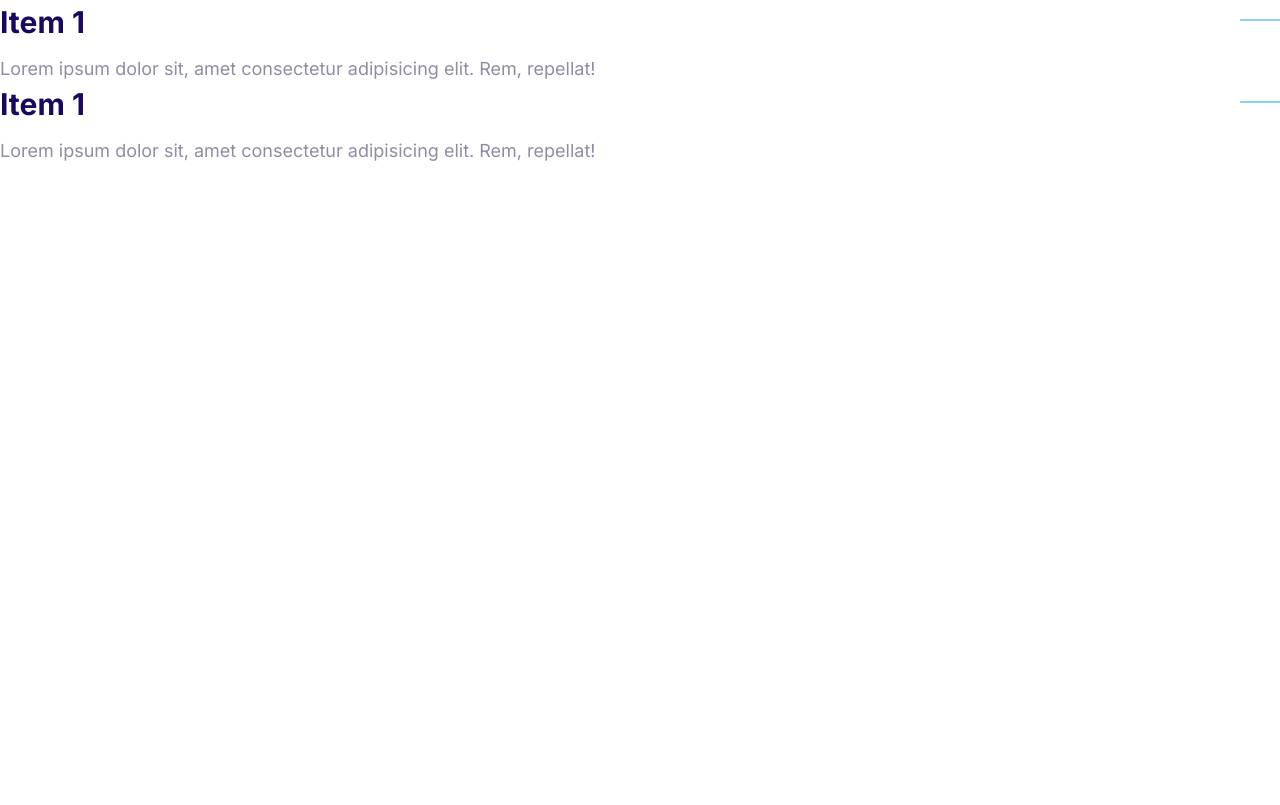
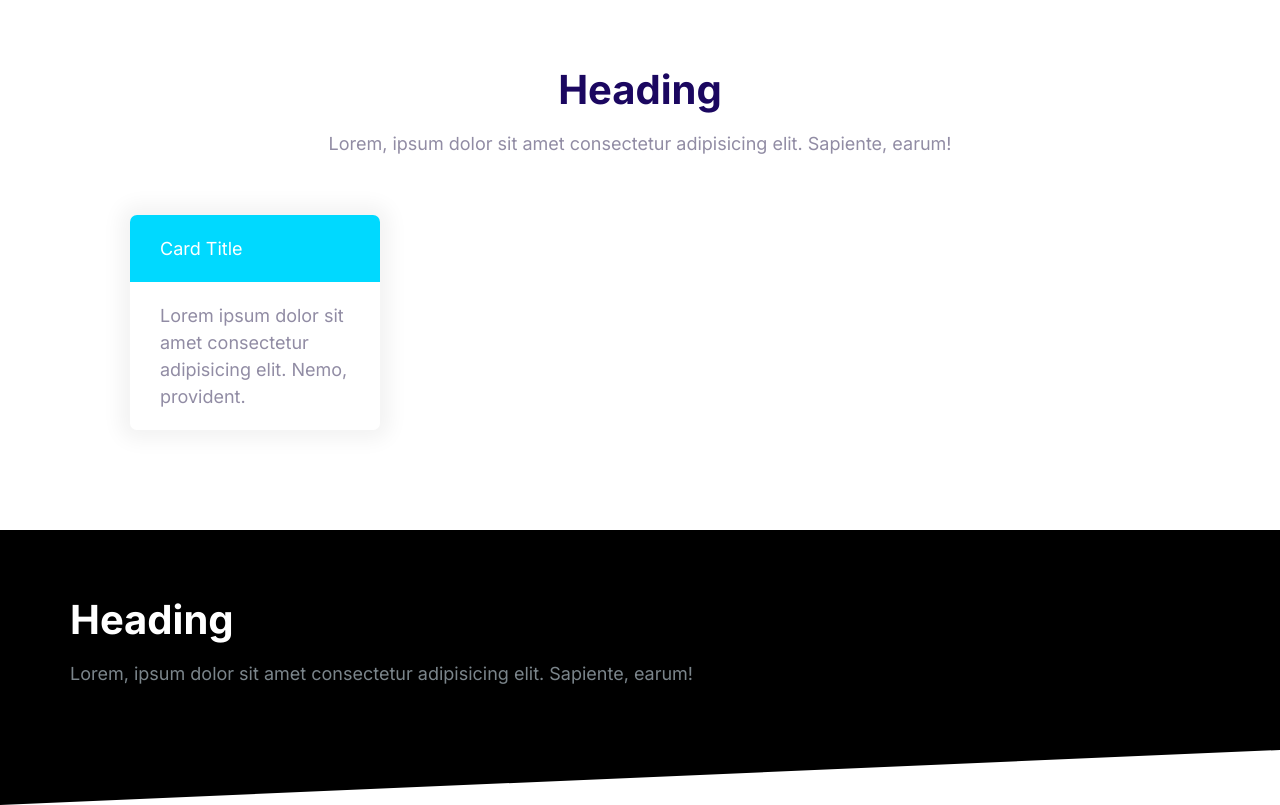
Before and after one commit to aussio/justify, a plain HTML site: page index.html in a window 1280 px wide. Drawn offline with Linux system fonts and the light colour scheme.

Commit message:
Creates block component

```diff
--- a/css/styles.css
+++ b/css/styles.css
@@ -574,3 +574,41 @@ a {
   max-height: 100vh;
   opacity: 1;
 }
+
+/* Blocks */
+.block {
+  --padding-verticle: 6rem;
+  padding: var(--padding-verticle) 2rem;
+}
+
+.block__header {
+  text-align: center;
+}
+
+.block__heading {
+  margin-top: 0;
+}
+
+.block--dark {
+  background: #000;
+  color: #7b858b;
+}
+
+.block--dark .block__heading {
+  color: #fff;
+}
+
+.block--skewed-right {
+  padding-bottom: calc(var(--padding-verticle) + 4rem);
+  clip-path: polygon(0% 0%, 100% 0%, 100% 100%, 0% 80%);
+}
+
+.block--skewed-left {
+  padding-bottom: calc(var(--padding-verticle) + 4rem);
+  clip-path: polygon(0% 0%, 100% 0%, 100% 80%, 0% 100%);
+}
+
+.container {
+  max-width: 1140px;
+  margin: 0 auto;
+}
--- a/index.html
+++ b/index.html
@@ -16,28 +16,33 @@
     <link rel="stylesheet" href="css/styles.css" />
   </head>
   <body>
-    <div class="collapsible collapsible--expanded">
-      <header class="collapsible__header">
-        <h2 class="collapsible__heading">Item 1</h2>
-        <svg class="icon icon--black collapsible__chevron">
-          <use xlink:href="images/sprite.svg#line"></use>
-        </svg>
+    <section class="block container">
+      <header class="block__header">
+        <h2 class="block__heading">Heading</h2>
+        <p>
+          Lorem, ipsum dolor sit amet consectetur adipisicing elit. Sapiente,
+          earum!
+        </p>
       </header>
-      <div class="collapsible__content">
-        Lorem ipsum dolor sit, amet consectetur adipisicing elit. Rem, repellat!
+      <div style="width: 30%; padding: 4rem">
+        <div class="card card--secondary">
+          <header class="card__header">Card Title</header>
+          <div class="card__body">
+            Lorem ipsum dolor sit amet consectetur adipisicing elit. Nemo,
+            provident.
+          </div>
+        </div>
       </div>
-    </div>
-    <div class="collapsible collapsible--expanded">
-      <header class="collapsible__header">
-        <h2 class="collapsible__heading">Item 1</h2>
-        <svg class="icon icon--black collapsible__chevron">
-          <use xlink:href="images/sprite.svg#line"></use>
-        </svg>
-      </header>
-      <div class="collapsible__content">
-        Lorem ipsum dolor sit, amet consectetur adipisicing elit. Rem, repellat!
+    </section>
+    <section class="block block--dark block--skewed-left">
+      <div class="container">
+        <h2 class="block__heading">Heading</h2>
+        <p>
+          Lorem, ipsum dolor sit amet consectetur adipisicing elit. Sapiente,
+          earum!
+        </p>
       </div>
-    </div>
+    </section>
     <script src="js/main.js"></script>
   </body>
 </html>
```
Also changed, not shown: components/blocks.html (added, +25 -0 lines), components/collapsibles.html (+0 -1 lines).
